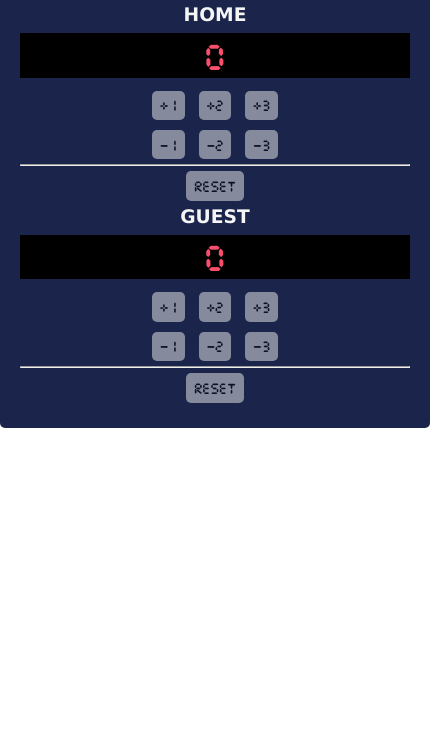
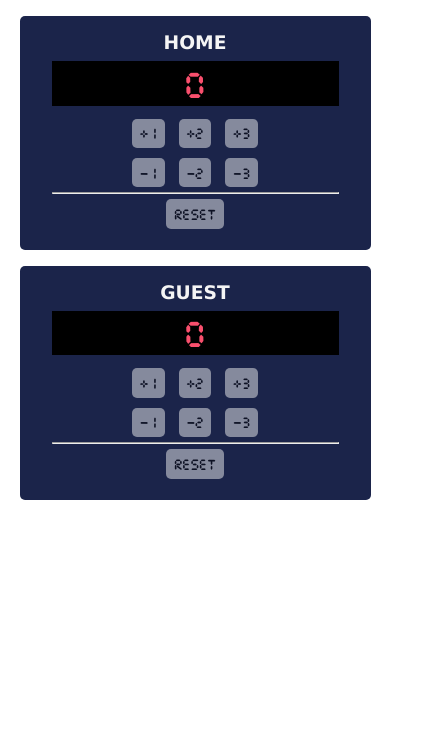
Before and after one commit to lalomax/BasketBall-Scoreboard, a plain HTML site: page index.html in a window 390 px wide. Shown: the part 92-844 px from the top of the page, 430 px wide, since content can reach past the window. Drawn offline with Linux system fonts and the light colour scheme.

Commit message:
style: make responsive closed #1

```diff
--- a/index.css
+++ b/index.css
@@ -12,20 +12,32 @@ body {
 }
 
 .container {
-  width: 50%;
+  width: 70%;
   display: flex;
   /* flex-direction: column; */
-  margin: 0 auto;
+  margin: 0 auto; /* center div horizontally */
   justify-content: space-evenly;
+  /* background: #1b244a; */
+  text-align: center;
+  padding-top: 2rem;
+  border-radius: 5px;
+}
+
+.board  {
   background: #1b244a;
-  text-align: center;
-  padding: 20px;
   border-radius: 5px;
+  padding: 1rem 2rem;
 }
 
 @media screen and (max-width: 600px) {
   /* styles here */
-  .container {width: 100%; flex-direction: column;}
+  .container {
+    width: 90%;
+    flex-direction: column;
+
+    gap: 1rem;
+    /* border: red 1px solid; */
+  }
 }
 
 h3 {
--- a/index.html
+++ b/index.html
@@ -1,40 +1,65 @@
-<html>
-
+<!DOCTYPE html>
+<html lang="en">
 <head>
-  <link rel="stylesheet" href="index.css">
+  <meta charset="UTF-8">
+  <meta name="viewport" content="width=device-width, initial-scale=1.0">
+  <title>Basketball Scoreboard</title>
+  <link rel="stylesheet" href="index.css" />
 </head>
-
 <body>
   <h1>Basketball Scoreboard</h1>
   <div class="container">
-    <div>
+    <div class="board">
       <h3>HOME</h3>
       <p id="home-result">0</p>
-      <button class="home-btn" name="home" value="1" onclick="put(this)">+1</button>
-      <button class="home-btn" name="home" value="2" onclick="put(this)">+2</button>
-      <button class="home-btn" name="home" value="3" onclick="put(this)">+3</button>
-      <br>
-      <button class="home-btn" name="home" value="-1" onclick="put(this)">-1</button>
-      <button class="home-btn" name="home" value="-2" onclick="put(this)">-2</button>
-      <button class="home-btn" name="home" value="-3" onclick="put(this)">-3</button>
-      <hr>
+      <button class="home-btn" name="home" value="1" onclick="put(this)">
+        +1
+      </button>
+      <button class="home-btn" name="home" value="2" onclick="put(this)">
+        +2
+      </button>
+      <button class="home-btn" name="home" value="3" onclick="put(this)">
+        +3
+      </button>
+      <br />
+      <button class="home-btn" name="home" value="-1" onclick="put(this)">
+        -1
+      </button>
+      <button class="home-btn" name="home" value="-2" onclick="put(this)">
+        -2
+      </button>
+      <button class="home-btn" name="home" value="-3" onclick="put(this)">
+        -3
+      </button>
+      <hr />
       <button name="home" onclick="make(this)">Reset</button>
     </div>
-    <div>
+    <div class="board">
       <h3>GUEST</h3>
       <p id="guest-result">0</p>
-      <button class="home-btn" name="guest" value="1" onclick="put(this)">+1</button>
-      <button class="home-btn" name="guest" value="2" onclick="put(this)">+2</button>
-      <button class="home-btn" name="guest" value="3" onclick="put(this)">+3</button>
-      <br>
-      <button class="home-btn" name="guest" value="-1" onclick="put(this)">-1</button>
-      <button class="home-btn" name="guest" value="-2" onclick="put(this)">-2</button>
-      <button class="home-btn" name="guest" value="-3" onclick="put(this)">-3</button>
-      <hr>
+      <button class="home-btn" name="guest" value="1" onclick="put(this)">
+        +1
+      </button>
+      <button class="home-btn" name="guest" value="2" onclick="put(this)">
+        +2
+      </button>
+      <button class="home-btn" name="guest" value="3" onclick="put(this)">
+        +3
+      </button>
+      <br />
+      <button class="home-btn" name="guest" value="-1" onclick="put(this)">
+        -1
+      </button>
+      <button class="home-btn" name="guest" value="-2" onclick="put(this)">
+        -2
+      </button>
+      <button class="home-btn" name="guest" value="-3" onclick="put(this)">
+        -3
+      </button>
+      <hr />
       <button name="guest" onclick="make(this)">Reset</button>
     </div>
   </div>
   <script src="index.js"></script>
 </body>
-
 </html>
```
